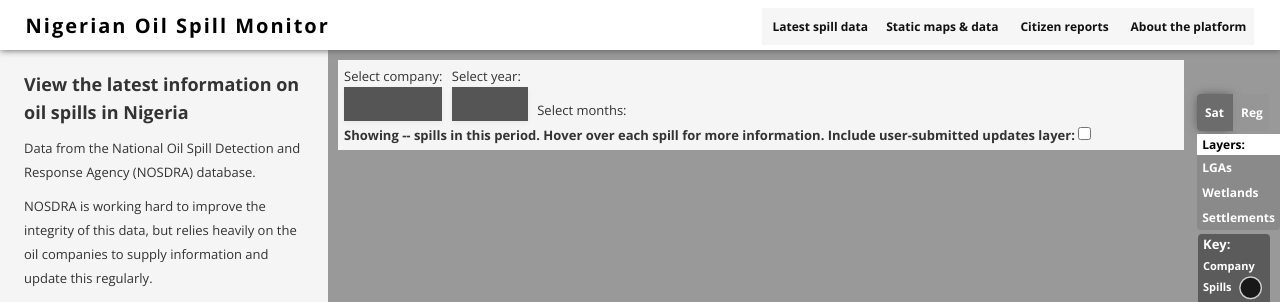
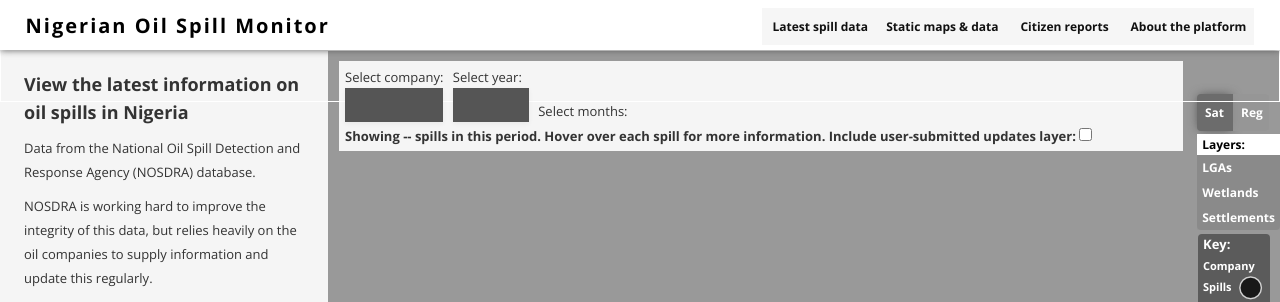
Before and after one commit to sdn4nigeria/monitoring-platform, a Jekyll site: the page built from index.html, in a window 1280 px wide. Shown: the top 302 px of the page. Built offline with Jekyll 4.4.1, drawn with Linux system fonts in a browser that asks for light colours; nearby versions of some CDN libraries; some web fonts are replaced; library files that are not in the unit come from our copies; Markdown is read by kramdown in place of the engine named in the settings.

Commit message:
Update index.html

```diff
--- a/index.html
+++ b/index.html
@@ -46,7 +46,7 @@
     </div>
     <div id='timelinks'>
       <div class='stage'>
-     <div style='position:relative;'>
+     <div style='position:relative;border:1px solid #fff;'>
         <div class='filter'>
           <div class='map-limiter'>
             <ul id='dropdown-companies' class='dropdown'>
```
